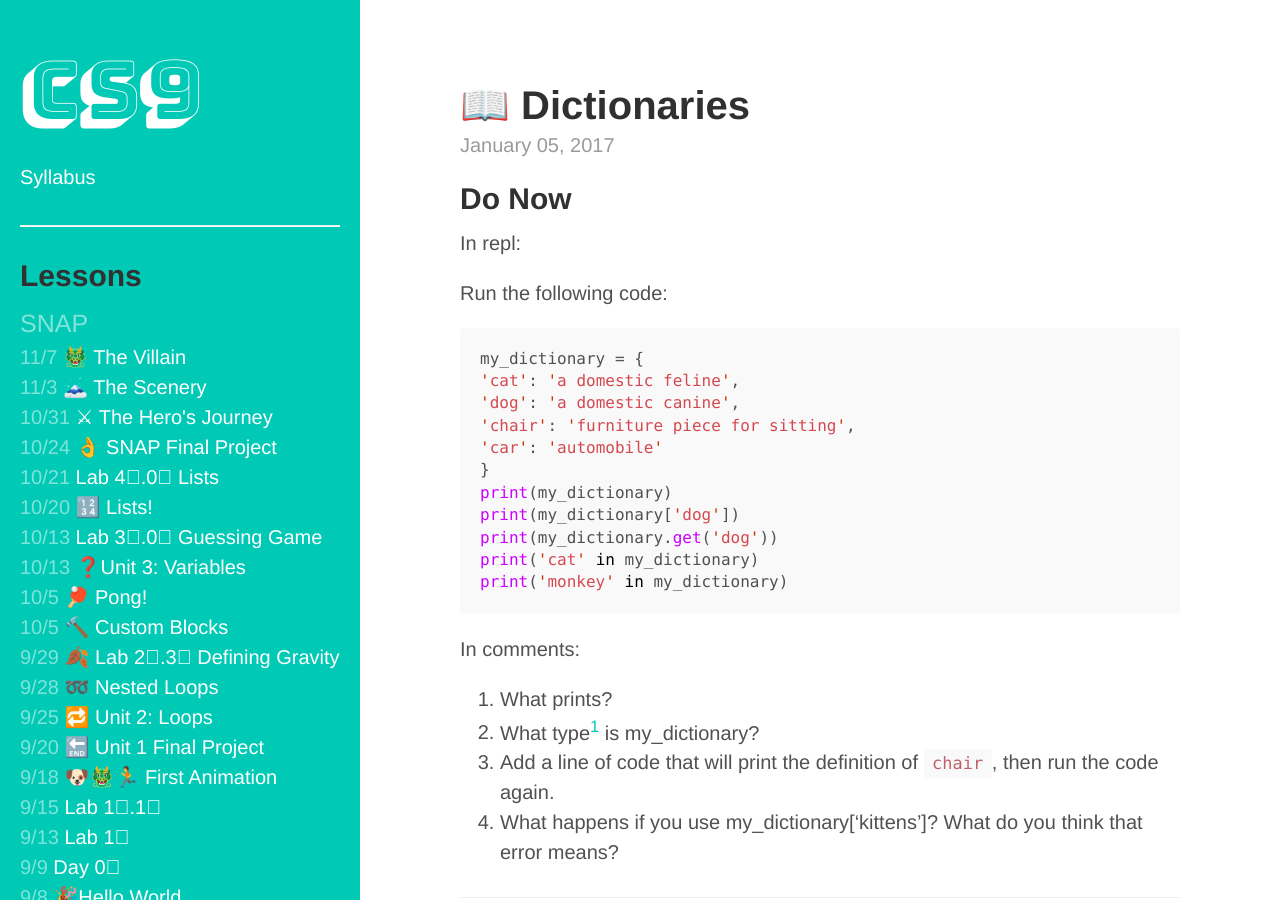
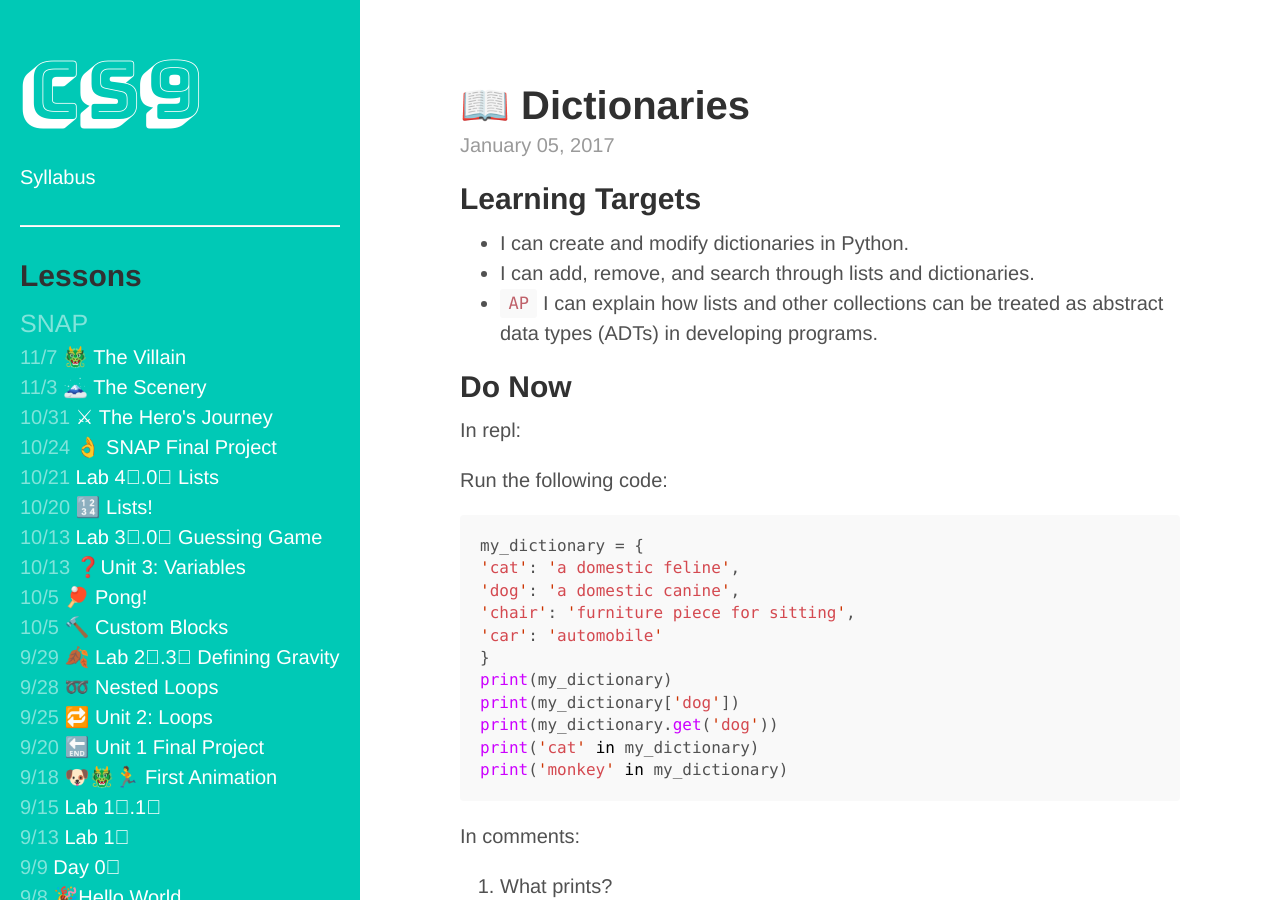
Before and after one commit to bensk/CS9, a Jekyll site: the page built from _posts/Python/2017-01-05-📖-dictionaries.md, in a window 1280 px wide and 900 px high. Built offline with Jekyll 4.4.1, drawn with Linux system fonts in a browser that asks for light colours; some web fonts are replaced; a style sheet for code colours, icons or effects is not loaded.

Commit message:
🎯Learning Targets

```diff
--- a/_posts/Python/2017-01-05-📖-dictionaries.md
+++ b/_posts/Python/2017-01-05-📖-dictionaries.md
@@ -4,6 +4,11 @@ title: "📖 Dictionaries"
 date: "2017-01-05 23:08"
 category: "Python"
 ---
+
+## Learning Targets
+- I can create and modify dictionaries in Python.
+- I can add, remove, and search through lists and dictionaries.
+- `AP` I can explain how lists and other collections can be treated as abstract data types (ADTs) in developing programs.
 
 ## Do Now
 
```
